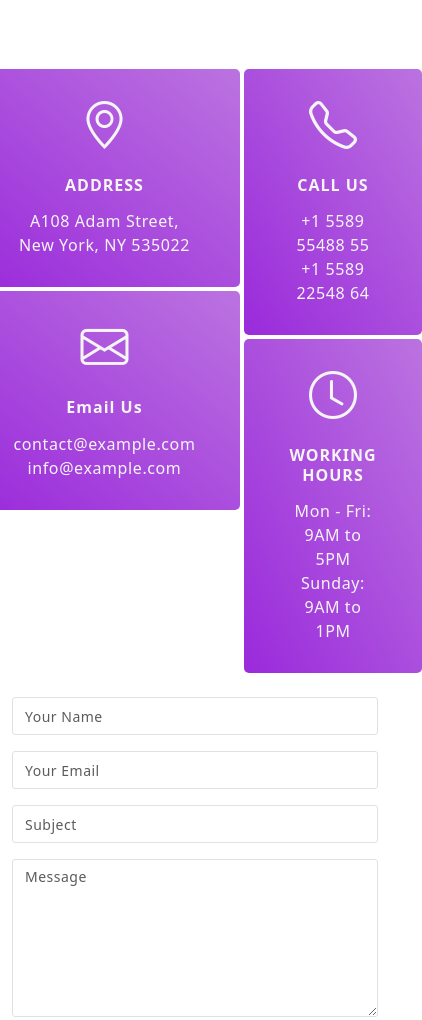
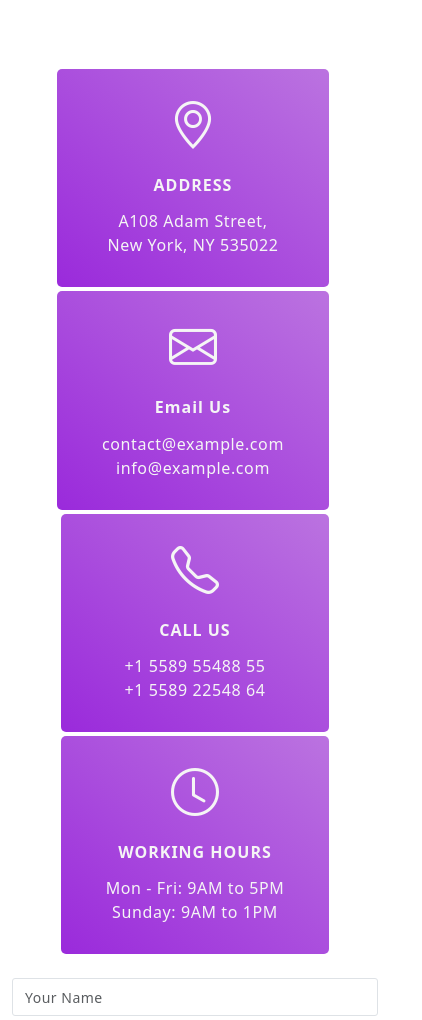
Before and after one commit to SumiyaRahman/app_land, a plain HTML site: page index.html in a window 390 px wide. Shown: the part 7467-8487 px from the top of the page, 422 px wide, since content can reach past the window. Drawn offline with nearby package versions, Linux system fonts and the light colour scheme.

Commit message:
half done

```diff
--- a/CSS/style.css
+++ b/CSS/style.css
@@ -119,10 +119,6 @@
     .app-feature-text{
         flex-wrap: wrap;
     }
-    .contact-info{
-        display: flex;
-        justify-content: center;
-    }
 }
 /* pricing */
 .price-chart{
@@ -208,6 +204,19 @@
 .contact-info{
     display: flex;
     /* flex-wrap: wrap; */
+}
+@media screen and (min-width:520px) and (max-width:1024px)  {
+    .contact-info{
+        display: flex;
+        justify-content: center;
+    }
+}
+@media screen and (max-width:519px) {
+    .contact-info{
+        display: flex;
+        flex-wrap: wrap;
+        justify-content: center;
+    }
 }
 .add{
     background: linear-gradient(to top right, #9a2adb, #BB73E0);
```
